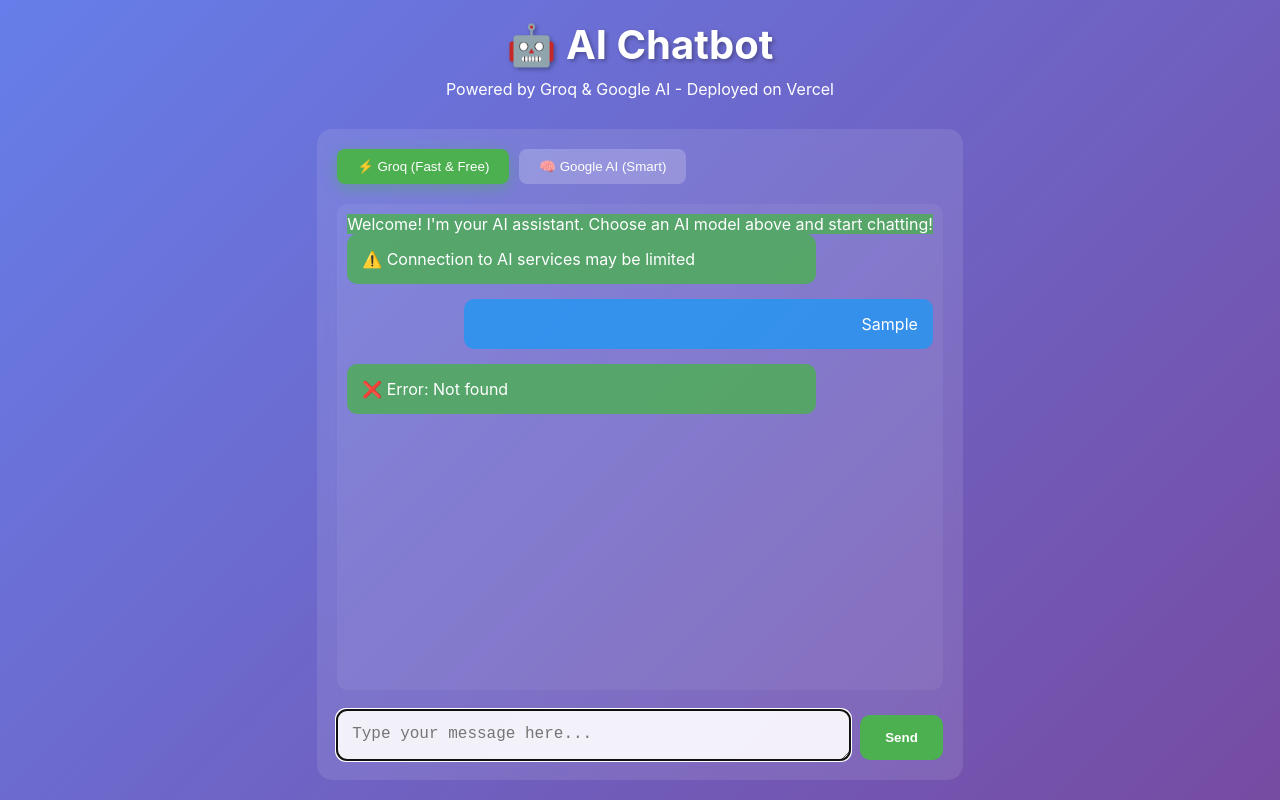
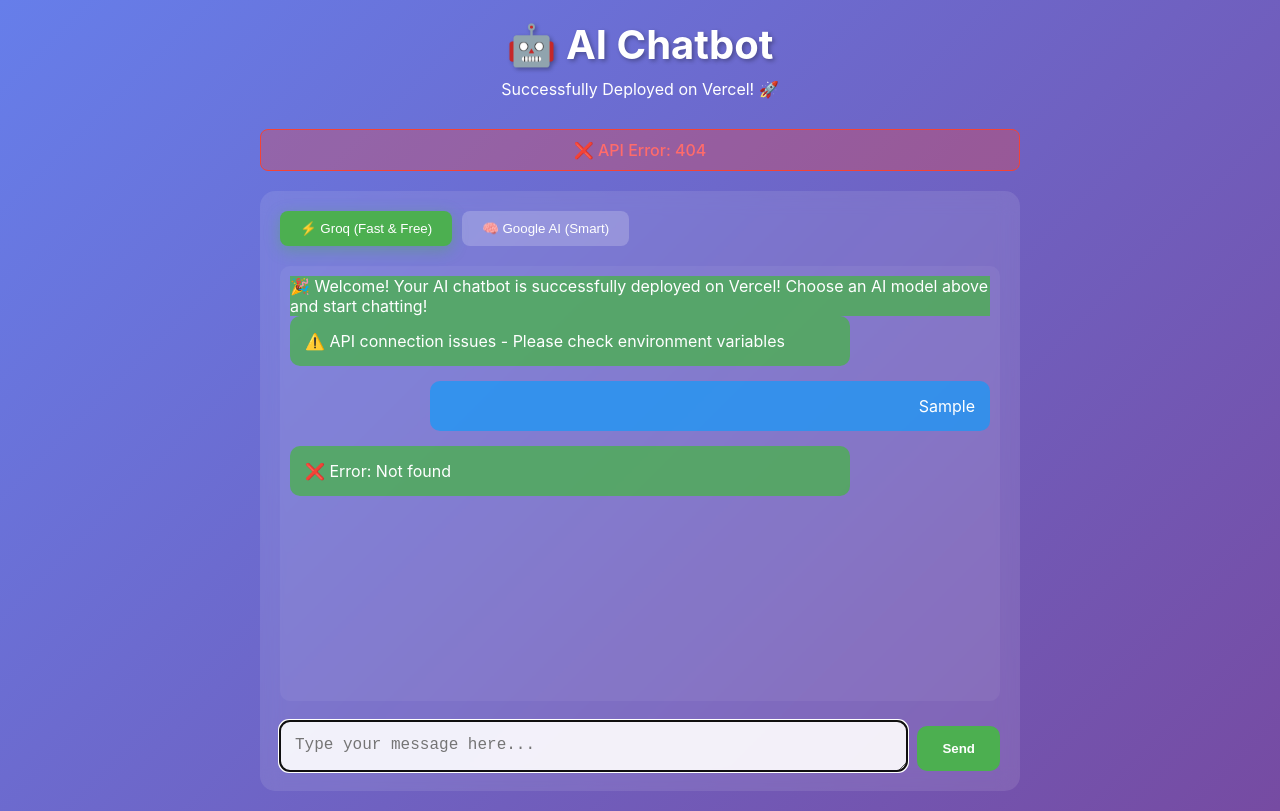
Before and after one commit to sheharzad-developer/Chatbot_Internship, a website: page public/index.html in a window 1280 px wide. Both pictures are taken after typing "Sample" into the empty fields and a click on the button "Send". Drawn offline with Linux system fonts and the light colour scheme; no server answers.

```diff
--- a/public/index.html
+++ b/public/index.html
@@ -3,7 +3,7 @@
 <head>
     <meta charset="UTF-8">
     <meta name="viewport" content="width=device-width, initial-scale=1.0">
-    <title>🤖 AI Chatbot</title>
+    <title>🤖 AI Chatbot - Deployed on Vercel</title>
     <style>
         * {
             margin: 0;
@@ -38,6 +38,24 @@
             font-size: 2.5em;
             margin-bottom: 10px;
             text-shadow: 2px 2px 4px rgba(0,0,0,0.3);
+        }
+
+        .status {
+            padding: 10px;
+            border-radius: 8px;
+            margin-bottom: 20px;
+            text-align: center;
+            font-weight: 500;
+        }
+
+        .status.success {
+            background: rgba(76, 175, 80, 0.3);
+            border: 1px solid #4CAF50;
+        }
+
+        .status.error {
+            background: rgba(244, 67, 54, 0.3);
+            border: 1px solid #f44336;
         }
 
         .chat-container {
@@ -179,8 +197,10 @@
     <div class="container">
         <div class="header">
             <h1>🤖 AI Chatbot</h1>
-            <p>Powered by Groq & Google AI - Deployed on Vercel</p>
+            <p>Successfully Deployed on Vercel! 🚀</p>
         </div>
+
+        <div id="status" class="status" style="display: none;"></div>
 
         <div class="chat-container">
             <div class="agent-selector">
@@ -194,7 +214,7 @@
 
             <div class="messages" id="messages">
                 <div class="bot-message">
-                    Welcome! I'm your AI assistant. Choose an AI model above and start chatting!
+                    🎉 Welcome! Your AI chatbot is successfully deployed on Vercel! Choose an AI model above and start chatting!
                 </div>
             </div>
 
@@ -216,7 +236,7 @@
         let currentAgent = 'groq';
         let isLoading = false;
 
-        // API Configuration
+        // API Configuration - automatically detects environment
         const API_BASE = window.location.origin;
 
         function selectAgent(agent) {
@@ -239,6 +259,17 @@
             messageDiv.innerHTML = content;
             messages.appendChild(messageDiv);
             messages.scrollTop = messages.scrollHeight;
+        }
+
+        function showStatus(message, isError = false) {
+            const status = document.getElementById('status');
+            status.textContent = message;
+            status.className = `status ${isError ? 'error' : 'success'}`;
+            status.style.display = 'block';
+
+            setTimeout(() => {
+                status.style.display = 'none';
+            }, 5000);
         }
 
         async function sendMessage() {
@@ -279,16 +310,21 @@
                 if (response.ok) {
                     const data = await response.json();
                     addMessage(data.response, 'bot');
+                    showStatus('✅ Message sent successfully!');
                 } else {
                     const errorText = await response.text();
                     addMessage(`❌ Error: ${errorText}`, 'bot');
+                    showStatus(`❌ API Error: ${response.status}`, true);
                 }
             } catch (error) {
                 // Remove loading message
                 const messages = document.getElementById('messages');
-                messages.removeChild(messages.lastChild);
+                if (messages.lastChild) {
+                    messages.removeChild(messages.lastChild);
+                }
 
                 addMessage(`❌ Connection error: ${error.message}`, 'bot');
+                showStatus('❌ Connection failed - Check your API keys in Vercel environment variables', true);
             } finally {
                 isLoading = false;
                 document.getElementById('sendButton').disabled = false;
@@ -310,7 +346,7 @@
             this.style.height = Math.min(this.scrollHeight, 120) + 'px';
         });
 
-        // Focus input on load
+        // Test API connection on load
         window.onload = function() {
             document.getElementById('messageInput').focus();
 
@@ -320,10 +356,15 @@
                 .then(data => {
                     if (data.status === 'healthy') {
                         addMessage('✅ Connected to AI services successfully!', 'bot');
+                        showStatus('✅ Deployment successful! All systems online.');
+                    } else {
+                        addMessage('⚠️ API services may be limited', 'bot');
+                        showStatus('⚠️ API services responding but with limitations', true);
                     }
                 })
-                .catch(() => {
-                    addMessage('⚠️ Connection to AI services may be limited', 'bot');
+                .catch(error => {
+                    addMessage('⚠️ API connection issues - Please check environment variables', 'bot');
+                    showStatus('❌ API connection failed - Check Vercel environment variables', true);
                 });
         };
     </script>
```
Also changed, not shown: vercel.json.
